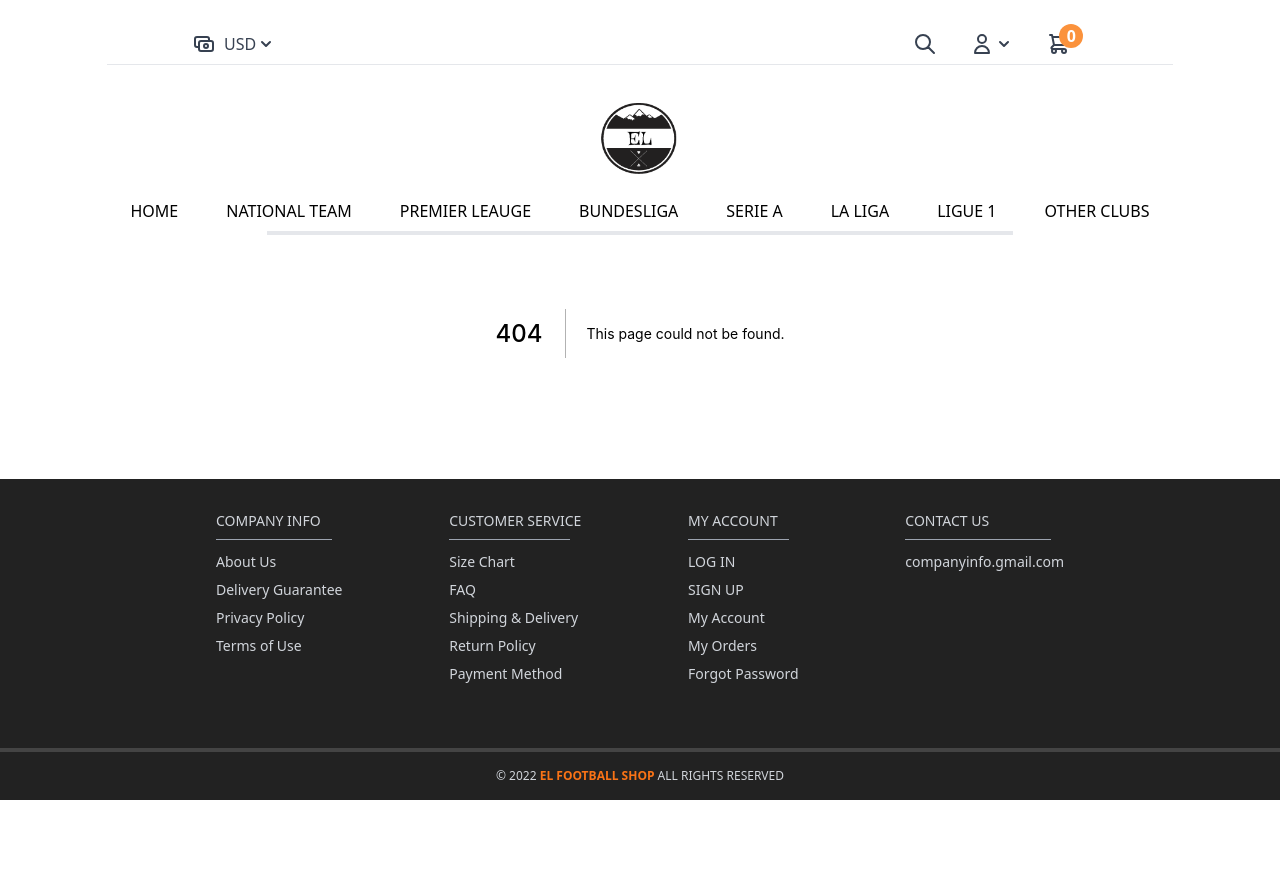
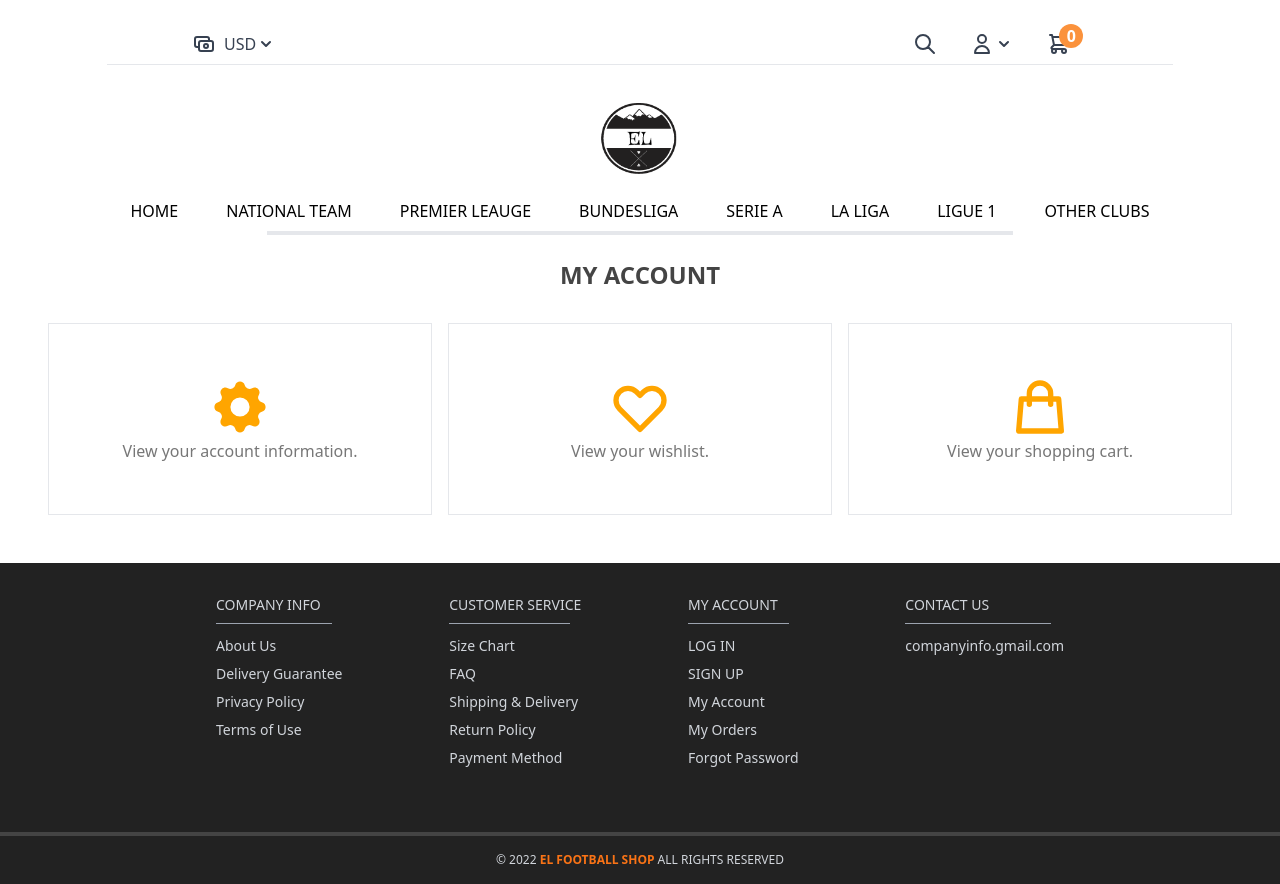
Before and after one commit to etrafa/e-commerce, a Next.js app: page /my-account in a window 1280 px wide. Before the commit this address had no page. Before the commit the page ends 800 px from the top, so only its background shows below. Built offline with nearby package versions, Linux system fonts and the light colour scheme.

Commit message:
my account page was added.

```diff
--- /dev/null
+++ b/components/MyAccount/MyAccount.js
@@ -0,0 +1,30 @@
+//styles
+import styles from "./MyAccount.module.css";
+
+import Link from "next/link";
+
+const MyAccount = () => {
+  return (
+    <Link href="/">
+      <div
+        className={`${styles.settingsAnimation} w-96 h-48 border flex flex-col items-center justify-center hover:font-extrabold cursor-pointer hover:text-hoverText`}
+      >
+        <svg
+          xmlns="http://www.w3.org/2000/svg"
+          className="h-16 w-16"
+          viewBox="0 0 20 20"
+          fill="orange"
+        >
+          <path
+            fillRule="evenodd"
+            d="M11.49 3.17c-.38-1.56-2.6-1.56-2.98 0a1.532 1.532 0 01-2.286.948c-1.372-.836-2.942.734-2.106 2.106.54.886.061 2.042-.947 2.287-1.561.379-1.561 2.6 0 2.978a1.532 1.532 0 01.947 2.287c-.836 1.372.734 2.942 2.106 2.106a1.532 1.532 0 012.287.947c.379 1.561 2.6 1.561 2.978 0a1.533 1.533 0 012.287-.947c1.372.836 2.942-.734 2.106-2.106a1.533 1.533 0 01.947-2.287c1.561-.379 1.561-2.6 0-2.978a1.532 1.532 0 01-.947-2.287c.836-1.372-.734-2.942-2.106-2.106a1.532 1.532 0 01-2.287-.947zM10 13a3 3 0 100-6 3 3 0 000 6z"
+            clipRule="evenodd"
+          />
+        </svg>
+        <span className="text-searchBar">View your account information.</span>
+      </div>
+    </Link>
+  );
+};
+MyAccount;
+export default MyAccount;
--- /dev/null
+++ b/components/MyAccount/MyAccount.module.css
@@ -0,0 +1,28 @@
+.settingsAnimation:hover svg {
+  animation: rotate 3.8s linear infinite;
+}
+
+.wishlistAnimation:hover svg {
+  animation: fillColor 1.5s linear infinite;
+}
+
+.cartAnimation:hover svg {
+}
+
+@keyframes rotate {
+  from {
+    transform: rotate(0);
+  }
+  to {
+    transform: rotate(360deg);
+  }
+}
+
+@keyframes fillColor {
+  from {
+    fill: none;
+  }
+  to {
+    fill: orange;
+  }
+}
--- /dev/null
+++ b/components/MyAccount/MyAccountDropDown.js
@@ -0,0 +1,13 @@
+const MyAccountDropDown = () => {
+  return (
+    <select className="border h-8 w-10/12 md:w-6/12 lg:w-3/12 mt-1 text-neutral-600">
+      <option>My Dashboard</option>
+      <option>Account Information</option>
+      <option>Address Book</option>
+      <option>My Orders</option>
+      <option>My Wishlist</option>
+    </select>
+  );
+};
+
+export default MyAccountDropDown;
--- /dev/null
+++ b/components/MyAccount/MyCart.js
@@ -0,0 +1,27 @@
+import Link from "next/link";
+
+const MyCart = () => {
+  return (
+    <Link href="/shopping-cart">
+      <div className="w-96 h-48 border flex flex-col items-center justify-center hover:font-extrabold cursor-pointer hover:text-hoverText">
+        <svg
+          xmlns="http://www.w3.org/2000/svg"
+          className="h-16 w-16"
+          fill="none"
+          viewBox="0 0 24 24"
+          stroke="orange"
+          strokeWidth={2}
+        >
+          <path
+            strokeLinecap="round"
+            strokeLinejoin="round"
+            d="M16 11V7a4 4 0 00-8 0v4M5 9h14l1 12H4L5 9z"
+          />
+        </svg>
+        <span className="text-searchBar">View your shopping cart.</span>
+      </div>
+    </Link>
+  );
+};
+
+export default MyCart;
--- /dev/null
+++ b/components/MyAccount/MyWishlist.js
@@ -0,0 +1,32 @@
+//styles
+import styles from "./MyAccount.module.css";
+
+import Link from "next/link";
+
+const MyWishlist = () => {
+  return (
+    <Link href="/">
+      <div
+        className={`${styles.wishlistAnimation} w-96 h-48 border flex flex-col items-center justify-center hover:font-extrabold cursor-pointer hover:text-hoverText`}
+      >
+        <svg
+          xmlns="http://www.w3.org/2000/svg"
+          className="h-16 w-16"
+          fill="none"
+          viewBox="0 0 24 24"
+          stroke="orange"
+          strokeWidth={2}
+        >
+          <path
+            strokeLinecap="round"
+            strokeLinejoin="round"
+            d="M4.318 6.318a4.5 4.5 0 000 6.364L12 20.364l7.682-7.682a4.5 4.5 0 00-6.364-6.364L12 7.636l-1.318-1.318a4.5 4.5 0 00-6.364 0z"
+          />
+        </svg>
+        <span className="text-searchBar">View your wishlist.</span>
+      </div>
+    </Link>
+  );
+};
+
+export default MyWishlist;
--- a/components/Navbar/UserPanel/UserAccount.js
+++ b/components/Navbar/UserPanel/UserAccount.js
@@ -33,11 +33,16 @@
       <div className=" w-32 absolute top-6 bg-white text-border hidden group-hover:block z-50">
         <ul className="mt-2 text-border">
           <li className="border-2 border-hoverText"></li>
-          <li className="h-8 mt-1 hover:text-hoverText">My Account</li>
+          <Link href="/my-account">
+            <li className="h-8 mt-1 hover:text-hoverText">My Account</li>
+          </Link>
           <hr />
           <li className="h-8 mt-2 hover:text-hoverText">My Wishlist</li>
           <hr />
-          <li className="h-8 mt-2 hover:text-hoverText">My Cart</li>
+          <Link href="/shopping-cart">
+            <li className="h-8 mt-2 hover:text-hoverText">My Cart</li>
+          </Link>
+
           <hr />
           <Link href="/create-account">
             <li className="h-8 mt-2 hover:text-hoverText">Log in</li>
--- /dev/null
+++ b/pages/my-account.js
@@ -0,0 +1,20 @@
+//components
+import MyAccount from "../components/MyAccount/MyAccount";
+import MyCart from "../components/MyAccount/MyCart";
+import MyWishlist from "../components/MyAccount/MyWishlist";
+
+const myaccount = () => {
+  return (
+    <div className="mt-6 text-center mx-auto">
+      <h1 className="text-border text-2xl font-bold text-center">MY ACCOUNT</h1>
+      <div className="w-full grid grid-col-1 md:grid-cols-2 lg:grid-cols-3 mt-8 gap-y-4 justify-center gap-x-4">
+        <MyAccount />
+
+        <MyWishlist />
+        <MyCart />
+      </div>
+    </div>
+  );
+};
+
+export default myaccount;
--- /dev/null
+++ b/pages/my-wishlist.js
@@ -0,0 +1,5 @@
+const mywishlist = () => {
+  return <div>my-wishlist</div>;
+};
+
+export default mywishlist;
```
